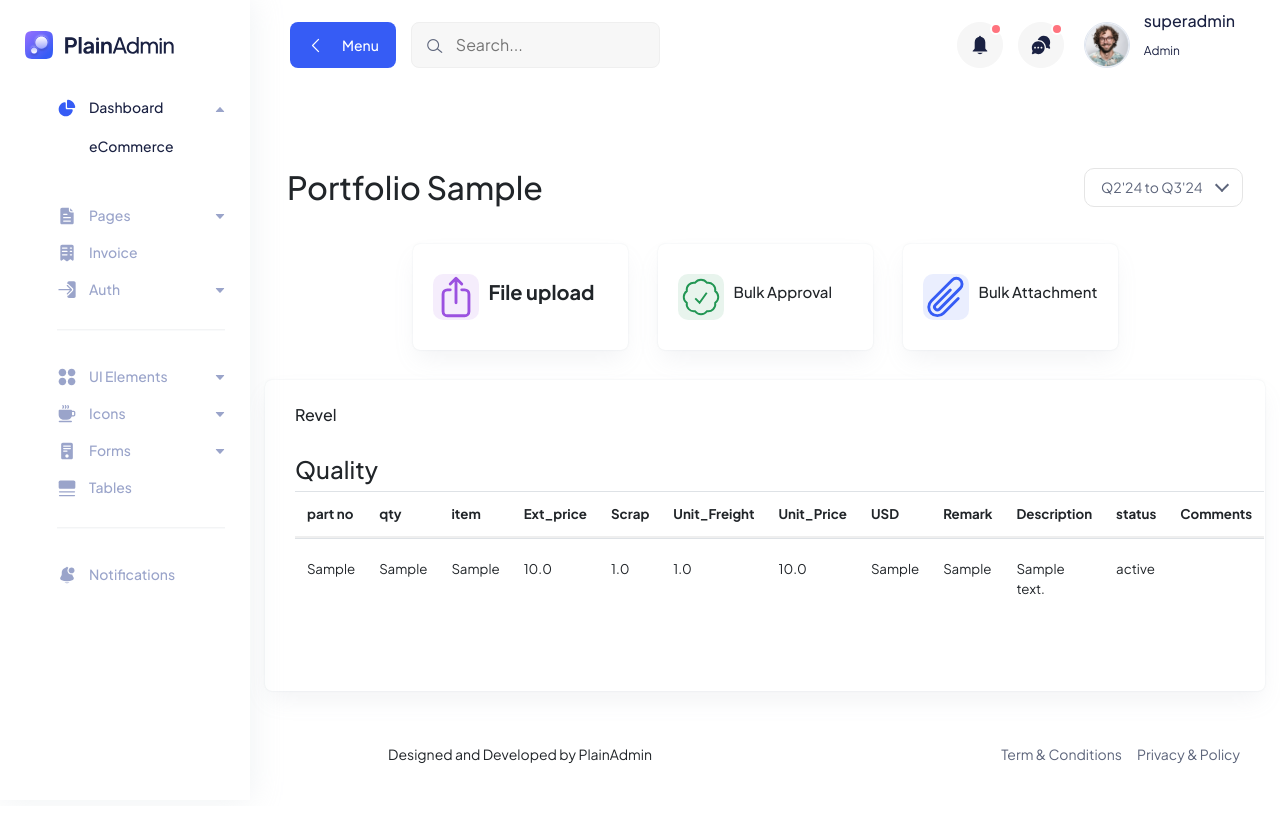
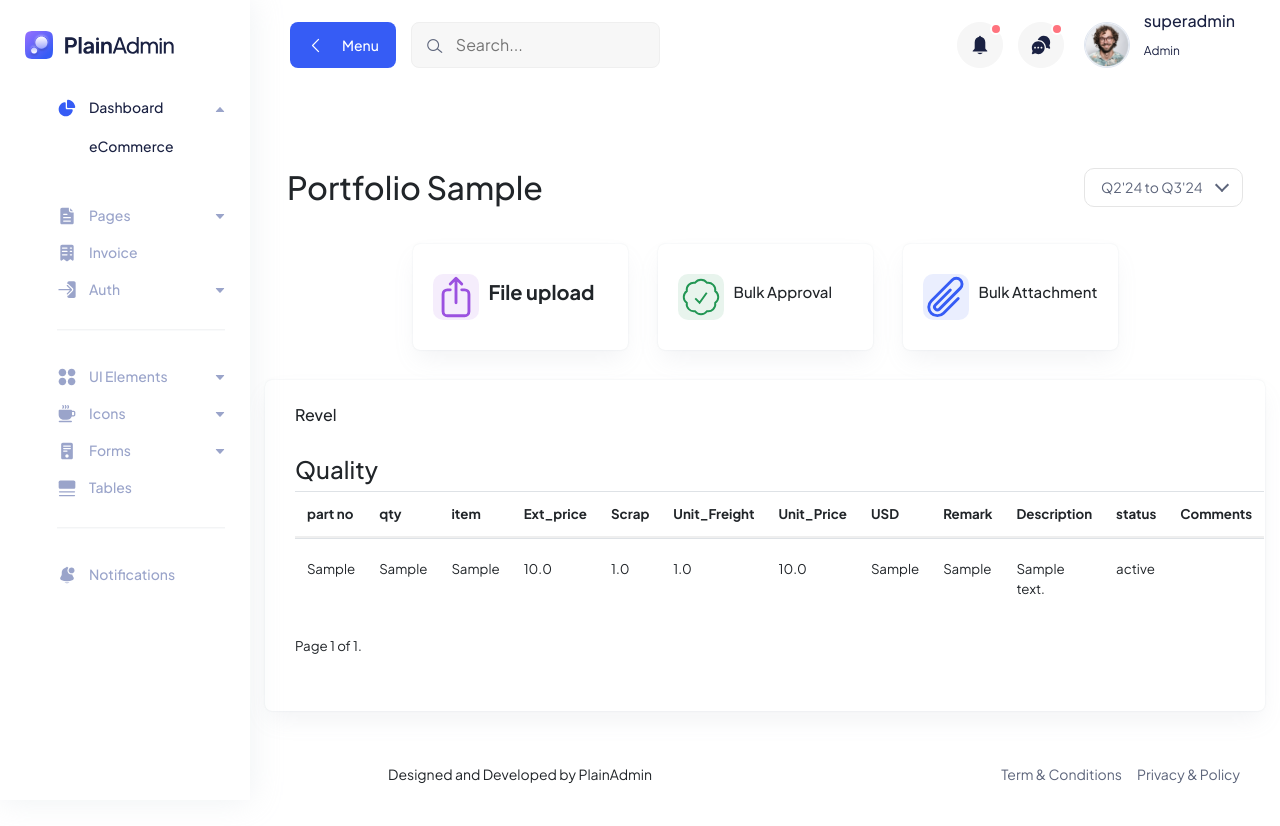
Before and after one commit to msbaladev/Revel_demo, a Django app: a page that uses templates/main.html in a window 1280 px wide. Before the commit the page ends 763 px from the top, so only its background shows below. Run offline with Django 4.2, Linux system fonts and the light colour scheme; tables that the repository leaves empty hold one stand-in row (values such as "Sample post"); some libraries are stand-ins or nearby versions.

Commit message:
pagination

```diff
--- a/portfolio/views.py
+++ b/portfolio/views.py
@@ -9,6 +9,7 @@ from django.urls import reverse
 import pandas as pd
 from django.utils.encoding import smart_str
 from portfolio.templatetags.quality_tags import *
+from django.core.paginator import Paginator
 
 from iness import settings
 from .models import *
@@ -26,9 +27,15 @@ def home(request):
 
 def dashboard(request,quarter):
     data = reval_file.objects.filter(quarter=quarter).values()
+    print(data,"ppp")
+    print(Current_quarter)
+    paginator = Paginator(data, 10)  # Show 10 books per page.
+
+    page_number = request.GET.get('page')
+    page_obj = paginator.get_page(page_number)
+    # return render(request, 'main.html', {'page_obj': page_obj})
     print(quarter,"]][]][  ]")
-    # return JsonResponse({"data":list(data)},safe=False)
-    return render(request, "main.html", {"quarter":quarter,"data": data})
+    return render(request, "main.html", {"quarter":quarter,"data": page_obj})
 
 
 def signin(request):
--- a/templates/main.html
+++ b/templates/main.html
@@ -16,6 +16,8 @@
       href="https://inesssolutions.com/newmenu/inesslogo.png"
       type="image/x-icon"
     />
+    <link rel="stylesheet" href="https://cdnjs.cloudflare.com/ajax/libs/font-awesome/6.5.2/css/all.min.css">
+
     <title>Iness</title>
 
     <!-- ========== All CSS files linkup ========= -->
@@ -859,6 +861,23 @@
                             </tbody>
                           </table>
                         </div>
+                        <div class="pagination">
+                          <span class="step-links">
+                              {% if data.has_previous %}
+                                  <a href="?page=1"><i class="fa-solid fa-backward"></i></i></a>
+                                  <a href="?page={{ data.previous_page_number }}"><i class="fa-solid fa-arrow-left"></i></a>
+                              {% endif %}
+
+                              <span class="current">
+                                  Page {{ data.number }} of {{ data.paginator.num_pages }}.
+                              </span>
+
+                              {% if data.has_next %}
+                                  <a href="?page={{ data.next_page_number }}"><i class="fa-solid fa-arrow-right"></i></a>
+                                  <a href="?page={{ data.paginator.num_pages }}"><i class="fa-solid fa-forward"></i></a>
+                              {% endif %}
+                          </span>
+                      </div>
                       </div>
 
                     </div>
```
